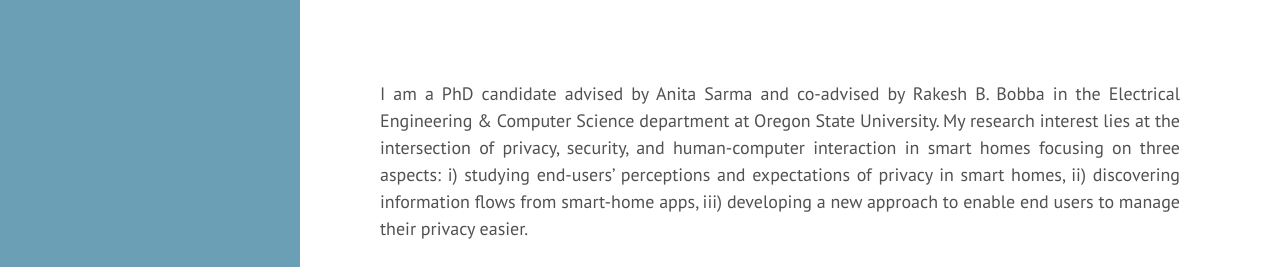
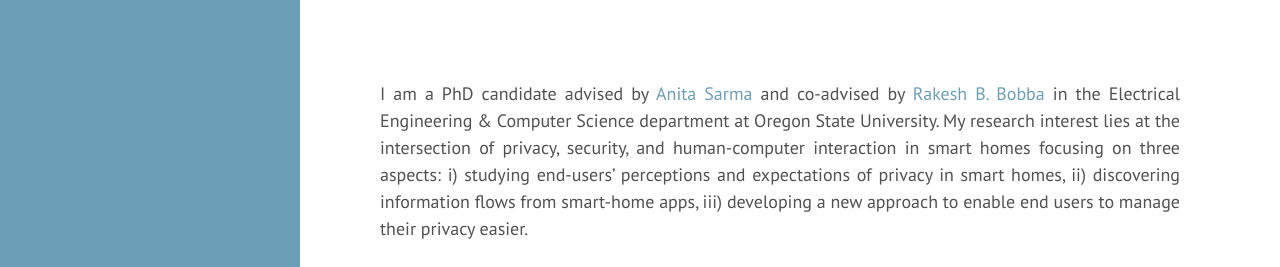
Before and after one commit to gitmahsa/gitmahsa.github.io, a Jekyll site: the page built from index.html, in a window 1280 px wide and 900 px high. Shown: the top 267 px of the window. Built offline with Jekyll 4.4.1, drawn with Linux system fonts in a browser that asks for light colours; the list of posts is cut into pages by our own code.

Commit message:
9th update

```diff
--- a/index.html
+++ b/index.html
@@ -40,7 +40,7 @@
 <div class="container-fluid p-0">
 <section align="justify" class="intro p-3 p-lg-5 d-flex d-column" id="about" >
 
-<p class="mb-5"><font size="4"> I am a PhD candidate advised by Anita Sarma and co-advised by Rakesh B. Bobba in the Electrical Engineering & Computer Science department at Oregon State University. My research interest  lies at the intersection of privacy, security, and human-computer interaction in smart homes focusing on three aspects: i)	studying end-users’ perceptions and expectations of privacy in smart homes,
+<p class="mb-5"><font size="4"> I am a PhD candidate advised by <a href ="https://web.engr.oregonstate.edu/~sarmaa/">Anita Sarma</a> and co-advised by <a href = "https://eecs.oregonstate.edu/people/bobba-rakesh"> Rakesh B. Bobba </a> in the Electrical Engineering & Computer Science department at Oregon State University. My research interest  lies at the intersection of privacy, security, and human-computer interaction in smart homes focusing on three aspects: i)	studying end-users’ perceptions and expectations of privacy in smart homes,
 ii)	discovering information flows from smart-home apps,
 iii)	developing a new approach to enable end users to manage their privacy easier.
  </font><br />
```
